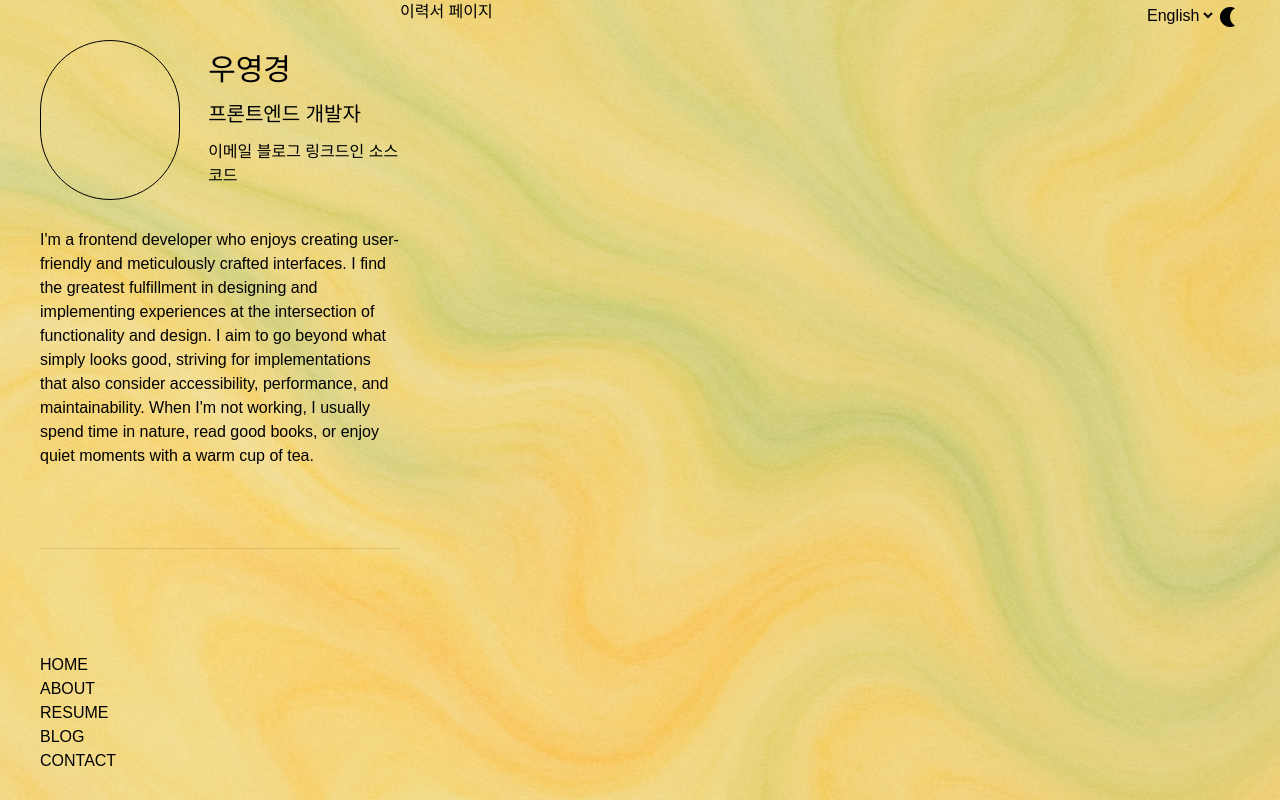
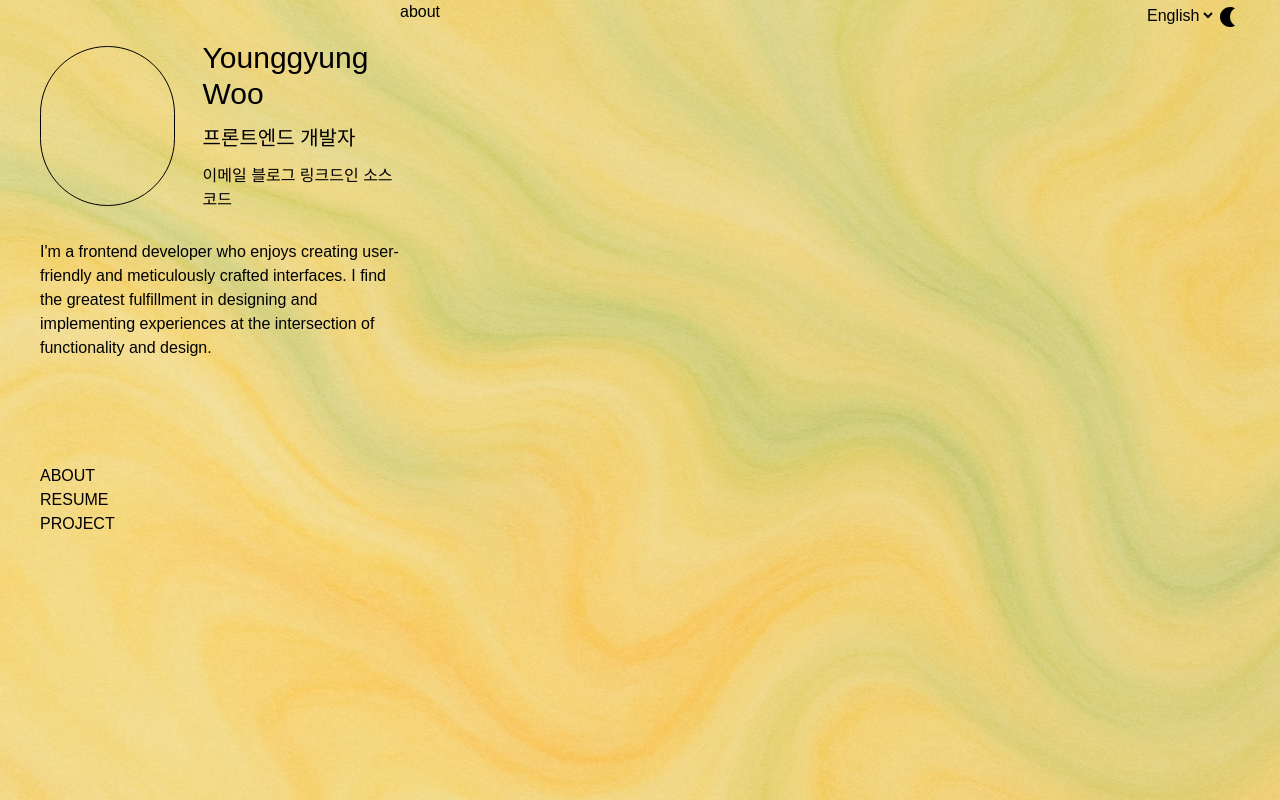
Before and after one commit to younggyung/personal-website, a Next.js app: page /en in a window 1280 px wide. Shown: the top 800 px of the page. Built offline with nearby package versions, Linux system fonts and the light colour scheme; some icons are missing.

Commit message:
[feat,style] 중간커밋, Nav 수정

```diff
--- a/messages/en.json
+++ b/messages/en.json
@@ -1,9 +1,8 @@
 {
   "nav": {
-    "home": "HOME",
     "resume": "RESUME",
     "about": "ABOUT",
     "blog": "BLOG",
-    "contact": "CONTACT"
+    "project": "PROJECT"
   }
 }
--- a/messages/ko.json
+++ b/messages/ko.json
@@ -3,7 +3,6 @@
     "home": "홈",
     "resume": "이력서",
     "about": "ABOUT",
-    "blog": "블로그",
-    "contact": "연락"
+    "project": "프로젝트"
   }
 }
--- a/src/app/[locale]/page.tsx
+++ b/src/app/[locale]/page.tsx
@@ -1,4 +1,4 @@
-import { Resume } from '@/component';
+import { About, Project, Resume } from '@/component';
 import getMDX from '@/lib/getMDX';
 import { useLocale, useTranslations } from 'next-intl';
 
@@ -6,8 +6,16 @@ const Home = () => {
   const locale = useLocale();
   const { frontmatter, content } = getMDX(`about.${locale}`);
   return (
-    <div className="h-[2000px]">
-      <Resume />
+    <div>
+      <section id="about">
+        <About />
+      </section>
+      <section id="resume">
+        <Resume />
+      </section>
+      <section id="project">
+        <Project />
+      </section>
     </div>
   );
 };
--- /dev/null
+++ b/src/component/About.tsx
@@ -0,0 +1,6 @@
+// 자소서
+const About = () => {
+  return <div className="h-[1000px]">about</div>;
+};
+
+export default About;
--- a/src/component/Nav.tsx
+++ b/src/component/Nav.tsx
@@ -49,13 +49,15 @@ const Nav = () => {
         }}
         className={cn(showNav ? 'fixed right-5 bottom-1/3 lg:static' : 'hidden items-center gap-2 lg:block')}
       >
-        <ArrowUpwardIcon />
+        <ArrowUpwardIcon onClick={() => window.scrollTo({ top: 0, behavior: 'smooth' })} />
         {ROUTES.map((i, idx) => (
           <li className="list-none" key={idx}>
-            <Link href={i.path}>{t(i.labelKey)}</Link>
+            <a href={i.path} className="scroll-smooth">
+              {t(i.labelKey)}
+            </a>
           </li>
         ))}
-        <ArrowDownwardIcon />
+        <ArrowDownwardIcon onClick={() => window.scrollTo({ top: document.body.scrollHeight, behavior: 'smooth' })} />
       </nav>
     </>
   );
--- a/src/component/Profile.tsx
+++ b/src/component/Profile.tsx
@@ -13,19 +13,18 @@ const Profile = ({ className }: ProfilePropType) => {
   const { frontmatter, content } = getMDX(`about.${locale}`);
 
   return (
-    <header className={cn(className, 'mt-10 flex gap-20 lg:flex-col')}>
+    <header className={cn(className, 'my-10 flex gap-20 lg:flex-col')}>
       <div>
         <div className="mb-7 flex items-center gap-7">
           <div className="h-40 w-40 rounded-full border" />
           <div className="flex flex-col gap-3">
-            <h1 className="text-3xl">우영경</h1>
+            <h1 className="text-3xl">{frontmatter.name}</h1>
             <h2 className="col-span-2 text-xl">프론트엔드 개발자</h2>
             <div className="flex">이메일 블로그 링크드인 소스코드</div>
           </div>
         </div>
         {content}
       </div>
-      <hr className="text-black opacity-10 dark:text-white" />
       <Nav />
     </header>
   );
--- /dev/null
+++ b/src/component/Project.tsx
@@ -0,0 +1,5 @@
+// 포폴
+const Project = () => {
+  return <div className="h-[1000px]">Project</div>;
+};
+export default Project;
--- a/src/component/index.ts
+++ b/src/component/index.ts
@@ -1,3 +1,5 @@
 export { default as Nav } from './Nav';
 export { default as Profile } from './Profile';
 export { default as Resume } from './Resume';
+export { default as About } from './About';
+export { default as Project } from './Project';
--- a/src/const/route.ts
+++ b/src/const/route.ts
@@ -1,7 +1,5 @@
 export const ROUTES = [
-  { labelKey: 'home', path: '/' },
-  { labelKey: 'about', path: '/about' },
-  { labelKey: 'resume', path: '/resume' },
-  { labelKey: 'blog', path: '/blog' },
-  { labelKey: 'contact', path: '/contact' },
+  { labelKey: 'about', path: '#about' },
+  { labelKey: 'resume', path: '#resume' },
+  { labelKey: 'project', path: '#project' },
 ];
--- a/src/contents/about.en.mdx
+++ b/src/contents/about.en.mdx
@@ -1,12 +1,8 @@
 ---
 title: 'About'
 date: '2025-06-07'
-summary: 'hello'
+name: 'Younggyung Woo'
 ---
 
 I'm a frontend developer who enjoys creating user-friendly and meticulously crafted interfaces.
 I find the greatest fulfillment in designing and implementing experiences at the intersection of functionality and design.
-
-I aim to go beyond what simply looks good, striving for implementations that also consider accessibility, performance, and maintainability.
-
-When I'm not working, I usually spend time in nature, read good books, or enjoy quiet moments with a warm cup of tea.
--- a/src/contents/about.ko.mdx
+++ b/src/contents/about.ko.mdx
@@ -1,10 +1,8 @@
 ---
 title: 'About'
 data: '2025-06-07'
-summary: 'hello'
+name: '우영경'
 ---
 
 저는 사용자 친화적이고 세밀하게 다듬어진 인터페이스를 만드는 것을 즐기는 프론트엔드 개발자입니다.
 기능과 디자인이 만나는 지점, 그 교차점에서 경험을 설계하고 구현하는 일에 가장 큰 보람을 느낍니다.
-보기 좋은 것에서 멈추지 않고, 접근성, 성능, 유지보수성까지 고려한 구현을 지향합니다.
-일을 하지 않을 때는 보통 자연 속에서 시간을 보내거나, 좋은 책을 읽고 차 한 잔 마시는 조용한 순간들을 소중히 여깁니다.
```
